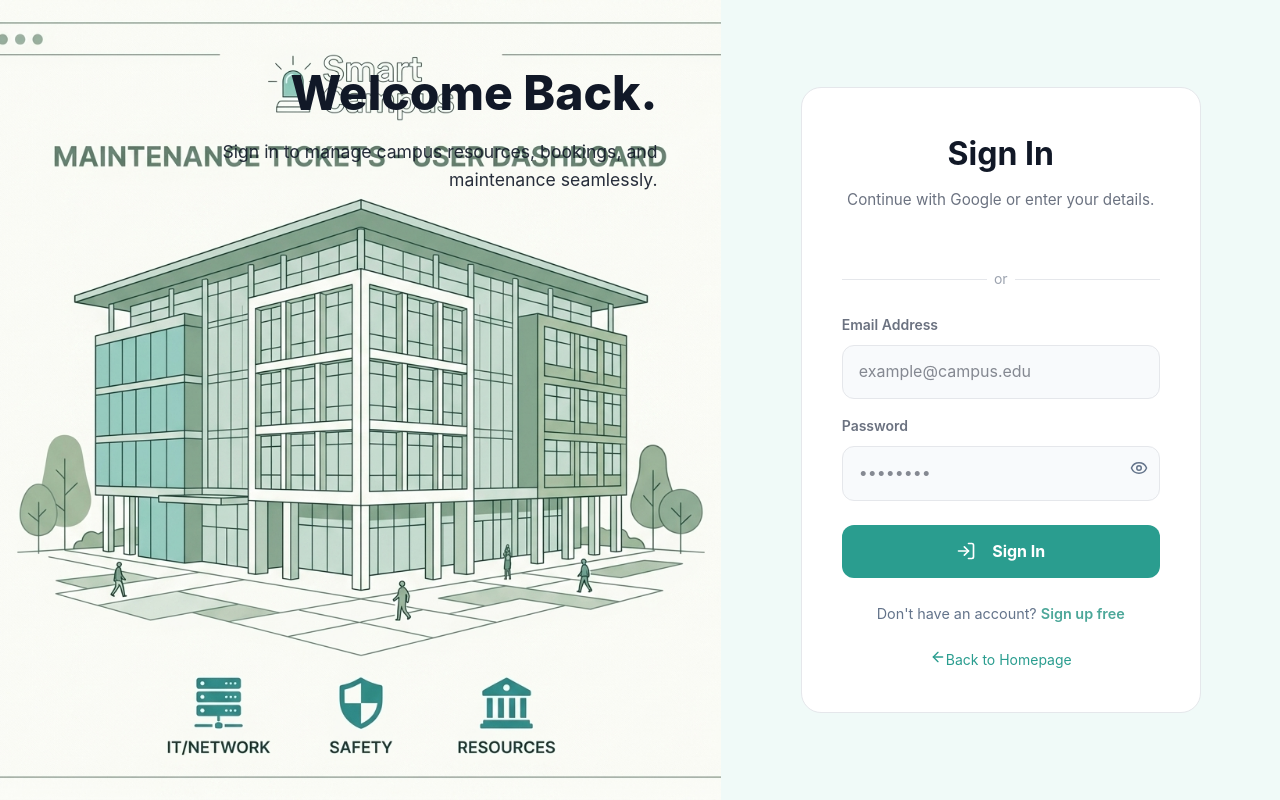
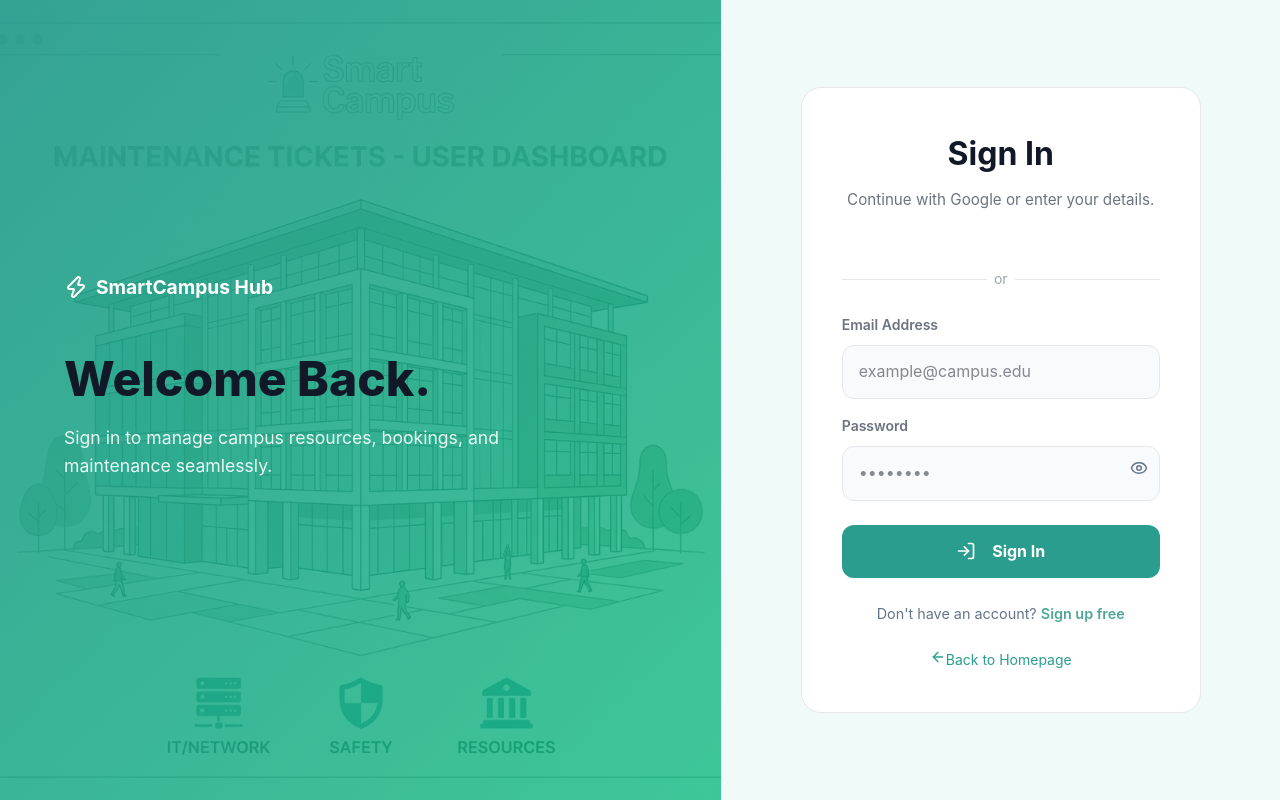
Before and after one commit to Janith854/it3030-paf-2026-smart-campus-group83, a React (Vite) app in the folder frontend/: page /login in a window 1280 px wide. Built offline with nearby package versions, Linux system fonts and the light colour scheme.

Commit message:
style(login): revert layout changes to restore original overlay and logo

```diff
--- a/frontend/src/pages/LoginPage.css
+++ b/frontend/src/pages/LoginPage.css
@@ -8,12 +8,10 @@
 .auth-left {
   flex: 1.2;
   position: relative;
-  color: #111827; /* Dark text to contrast with the image */
+  color: white;
   display: flex;
   flex-direction: column;
-  justify-content: flex-start; /* Move to top */
-  align-items: flex-end; /* Move to right */
-  text-align: right; /* Right align text */
+  justify-content: center;
   padding: 4rem;
   overflow: hidden;
 }
@@ -26,6 +24,17 @@
   height: 100%;
   object-fit: cover;
   z-index: 1;
+}
+
+.auth-left::after {
+  content: '';
+  position: absolute;
+  top: 0;
+  left: 0;
+  width: 100%;
+  height: 100%;
+  background: linear-gradient(135deg, rgba(42, 157, 143, 0.95), rgba(16, 185, 129, 0.8));
+  z-index: 2;
 }
 
 .auth-left__content {
--- a/frontend/src/pages/LoginPage.jsx
+++ b/frontend/src/pages/LoginPage.jsx
@@ -113,6 +113,10 @@ export default function LoginPage() {
       <div className="auth-left">
         <img src={authIllustration} alt="Smart Campus" className="auth-left__image" />
         <div className="auth-left__content">
+          <div style={{ display: 'flex', alignItems: 'center', gap: '0.5rem', marginBottom: '3rem', fontSize: '1.2rem', fontWeight: 700 }}>
+            <Zap size={24} color="#fff" />
+            <span>SmartCampus Hub</span>
+          </div>
           <h1 className="auth-left__title">Welcome Back.</h1>
           <p className="auth-left__subtitle">
             Sign in to manage campus resources, bookings, and maintenance seamlessly.
```
